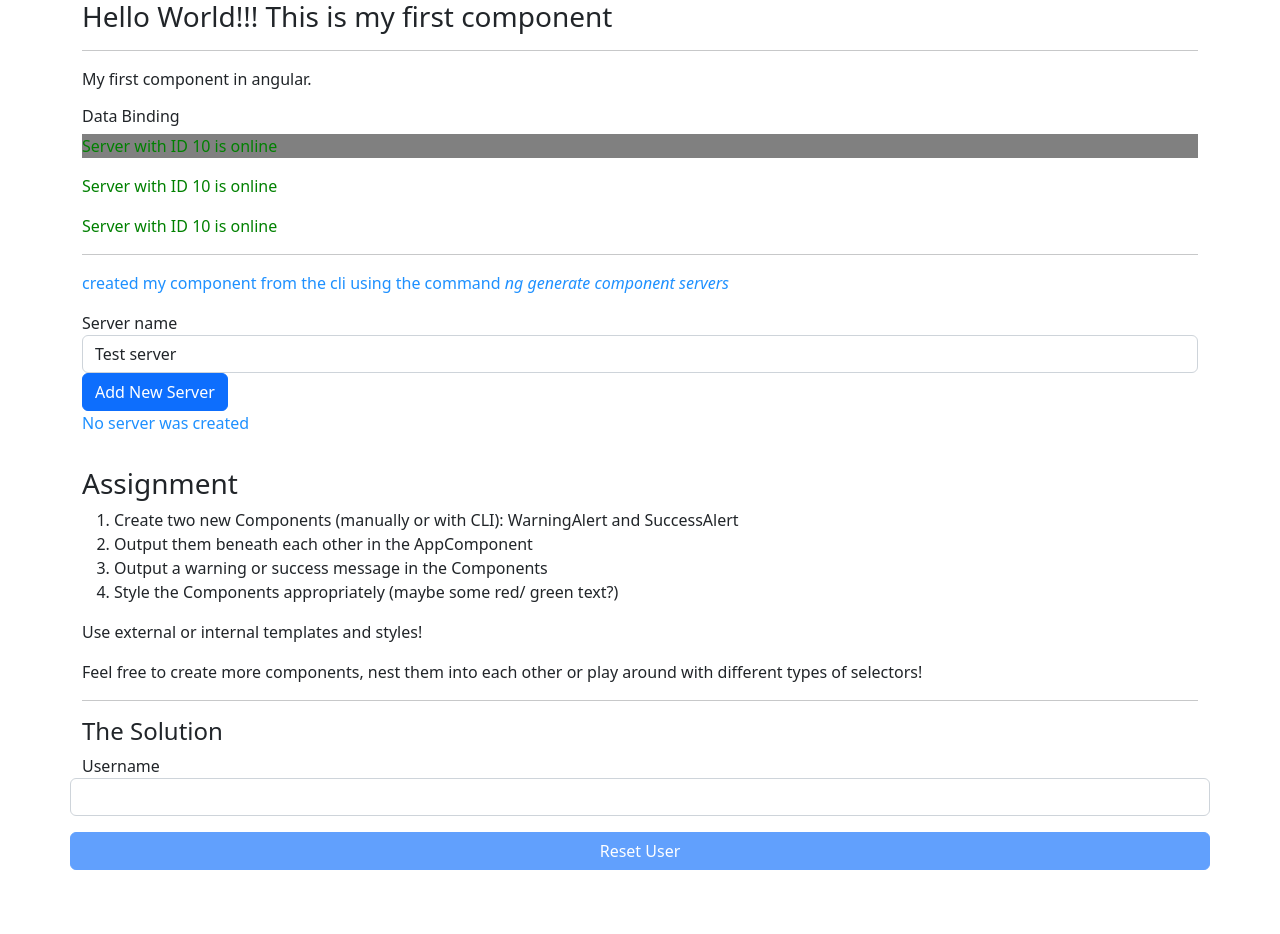
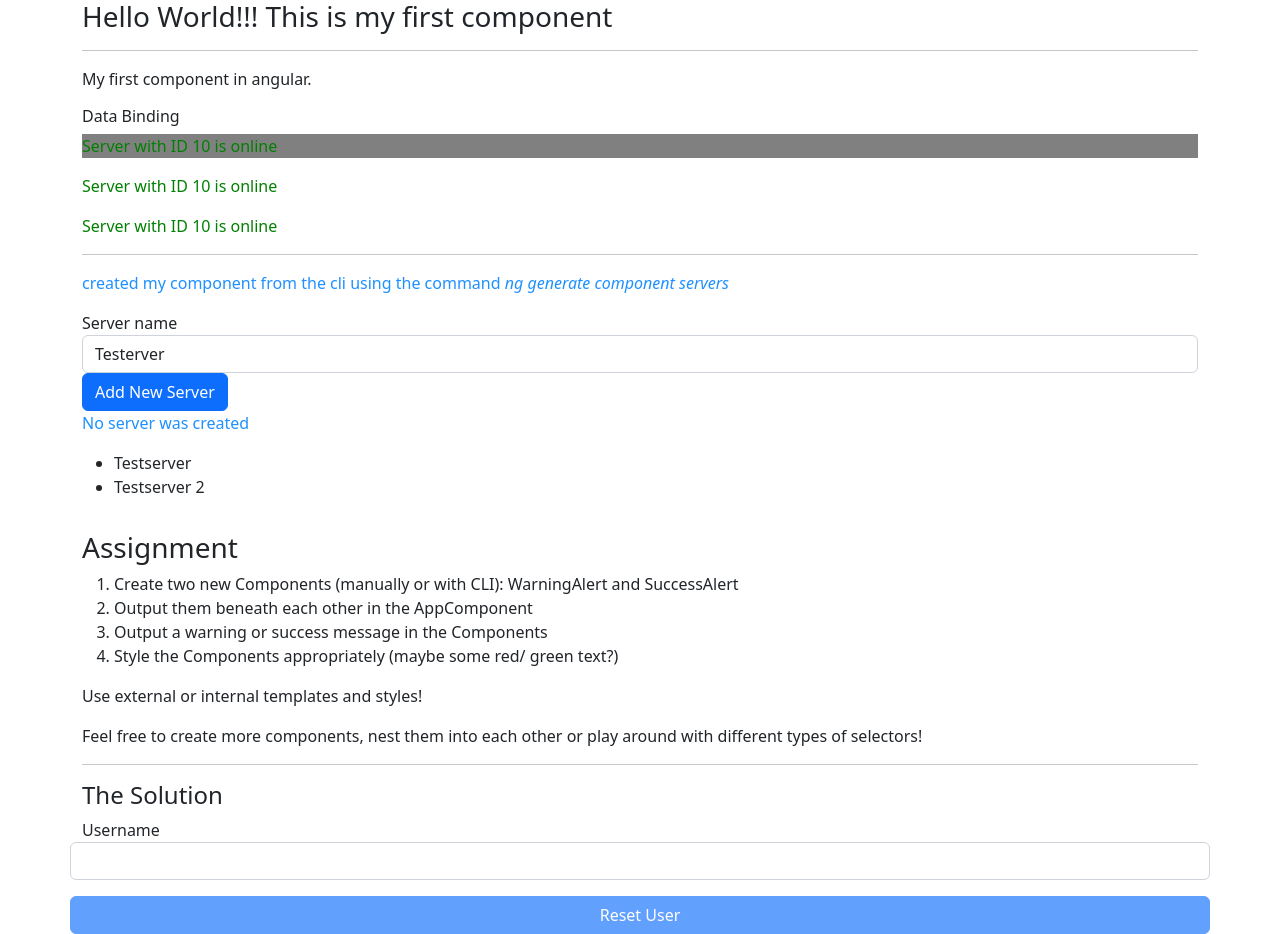
Before and after one commit to jumaantony/learning-angular, an Angular app: page / in a window 1280 px wide. Before the commit the page ends 870 px from the top, so only its background shows below. Built offline with nearby package versions, Linux system fonts and the light colour scheme.

Commit message:
using ngFor

```diff
--- a/src/app/servers/servers.component.html
+++ b/src/app/servers/servers.component.html
@@ -23,3 +23,8 @@
 <ng-template #noServer>
     <p> No server was created </p>
 </ng-template>
+
+<!-- using ngfor to loop through an array -->
+<ul>
+    <li *ngFor="let server of servers;">{{server}}</li>
+</ul>
--- a/src/app/servers/servers.component.ts
+++ b/src/app/servers/servers.component.ts
@@ -19,8 +19,9 @@ import { Component } from '@angular/core';
 export class ServersComponent {
   allowNewServer = false;
   serverCreationStatus = 'No server was created!';
-  serverName = 'Test server';
+  serverName = 'Testerver';
   serverCreated = false;
+  servers = ['Testserver', 'Testserver 2'];
 
   constructor() {
     setTimeout(() => {
@@ -30,6 +31,7 @@ export class ServersComponent {
 
   onCreateServer() {
     this.serverCreated = true;
+    this.servers.push(this.serverName);
     this.serverCreationStatus = 'Server was created! Name is ' + this.serverName;
   }
 
```
